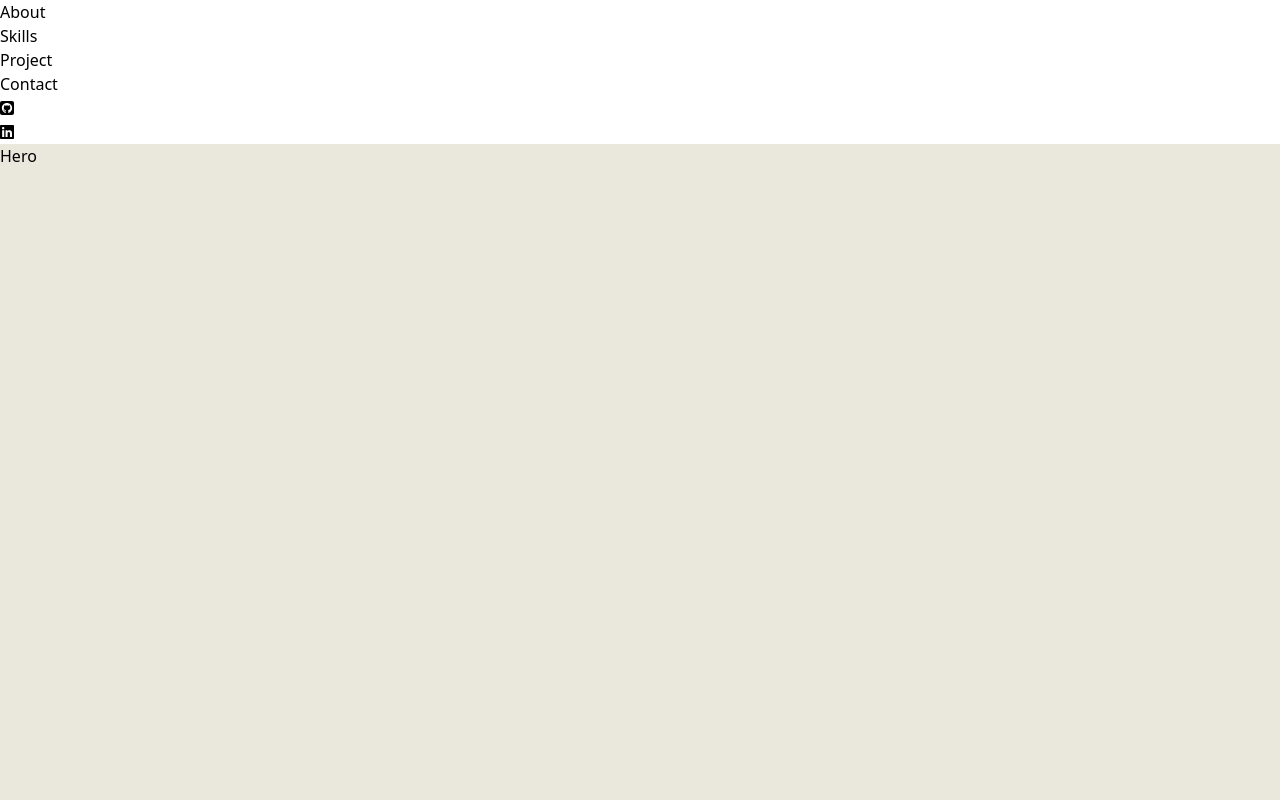
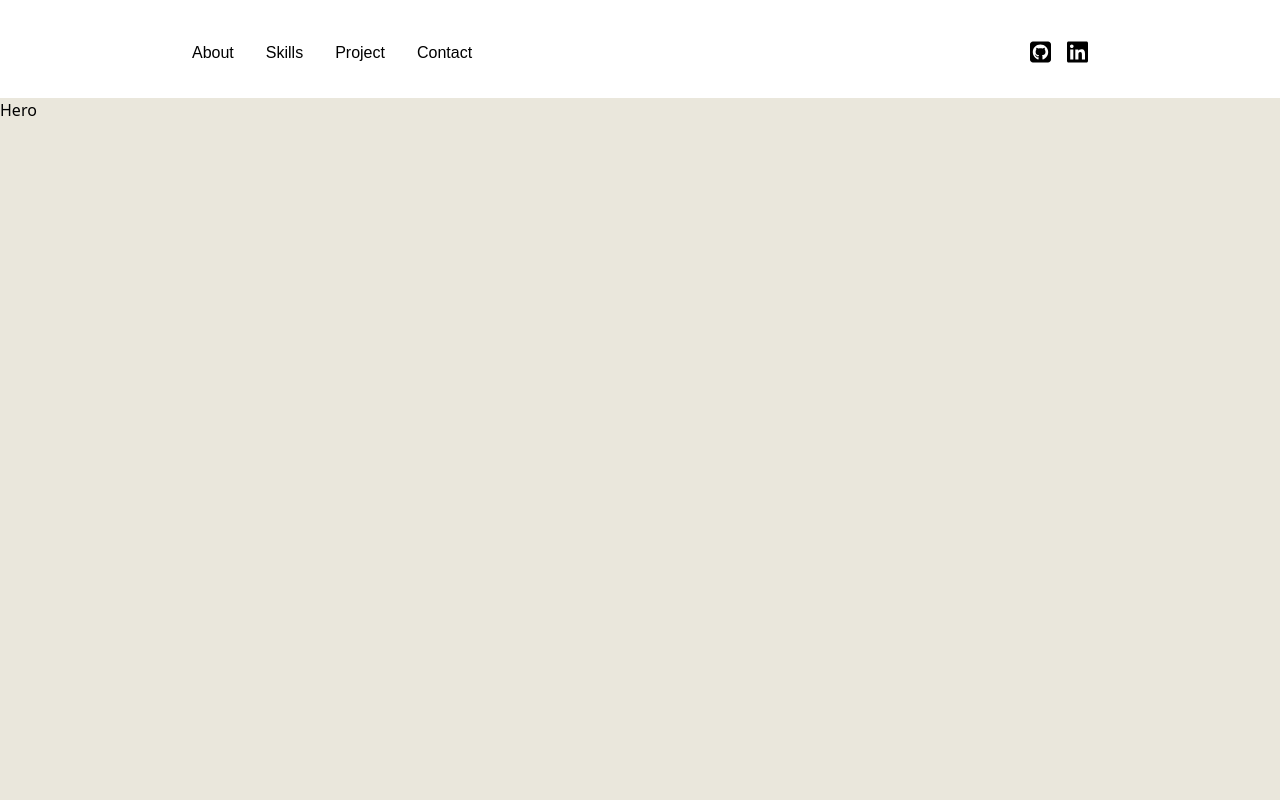
Before and after one commit to JCYhapon/latest-portfolio, a React (Vite) app: page / in a window 1280 px wide. Shown: the top 800 px of the page. Built offline with nearby package versions, Linux system fonts and the light colour scheme.

Commit message:
updated navbar

```diff
--- a/src/components/ui/navbar.jsx
+++ b/src/components/ui/navbar.jsx
@@ -1,48 +1,82 @@
-import React from "react";
-import { navLinks } from "../../constants";
+"use client";
+import React, { useEffect, useState } from "react";
 import { FontAwesomeIcon } from "@fortawesome/react-fontawesome";
-import { faSquareGithub } from "@fortawesome/free-brands-svg-icons";
-import { faLinkedin } from "@fortawesome/free-brands-svg-icons";
+import { faSquareGithub, faLinkedin } from "@fortawesome/free-brands-svg-icons";
 
-const navbar = () => {
+const Navbar = () => {
+  const [header, setHeader] = useState(false);
+
+  const scrollHeader = () => {
+    if (window.scrollY >= 20) {
+      setHeader(true);
+    } else {
+      setHeader(false);
+    }
+  };
+
+  useEffect(() => {
+    window.addEventListener("scroll", scrollHeader);
+    return () => {
+      window.removeEventListener("scroll", scrollHeader);
+    };
+  }, []);
+
   return (
-    <div>
-      <div className="header">
+    <nav>
+      <div
+        className={header ? "fixed w-full h-full bg-beige" : "bg-transparent"}
+      >
+        {/* PARENT */}
+        <div className="header flex w-[70%] sm:w-[90%] lg:w-[70%] justify-between m-auto mt-[40px] mb-[30px]">
+          {/* FIRST CHILD */}
           <div className="menu">
             <nav>
-            <ul>
+              <ul className="flex gap-8">
                 <li>
-                <a href="#about">About</a>
+                  <a href="#about" className="font-poppins text-[16px]">
+                    About
+                  </a>
                 </li>
                 <li>
-                <a href="#skills">Skills</a>
+                  <a href="#skills" className="font-poppins text-[16px]">
+                    Skills
+                  </a>
                 </li>
                 <li>
-                <a href="#projects">Project</a>
+                  <a href="#projects" className="font-poppins text-[16px]">
+                    Project
+                  </a>
                 </li>
                 <li>
-                <a href="#contact">Contact</a>
+                  <a href="#contact" className="font-poppins text-[16px]">
+                    Contact
+                  </a>
                 </li>
               </ul>
             </nav>
           </div>
+          {/* SECOND CHILD */}
           <div className="social">
-          <ul>
+            <ul className="flex gap-4">
               <li>
                 <a href="">
-                <FontAwesomeIcon icon={faSquareGithub} />
+                  <FontAwesomeIcon
+                    icon={faSquareGithub}
+                    className="h-6 text-gray-500"
+                  />
                 </a>
               </li>
               <li>
                 <a href="">
-                <FontAwesomeIcon icon={faLinkedin} />
+                  <FontAwesomeIcon icon={faLinkedin} className="h-6" />
                 </a>
               </li>
             </ul>
           </div>
         </div>
       </div>
+    </nav>
   );
 };
 
-export default navbar;
+export default Navbar;
```
Lines whose indentation alone changed are shown as unchanged.
